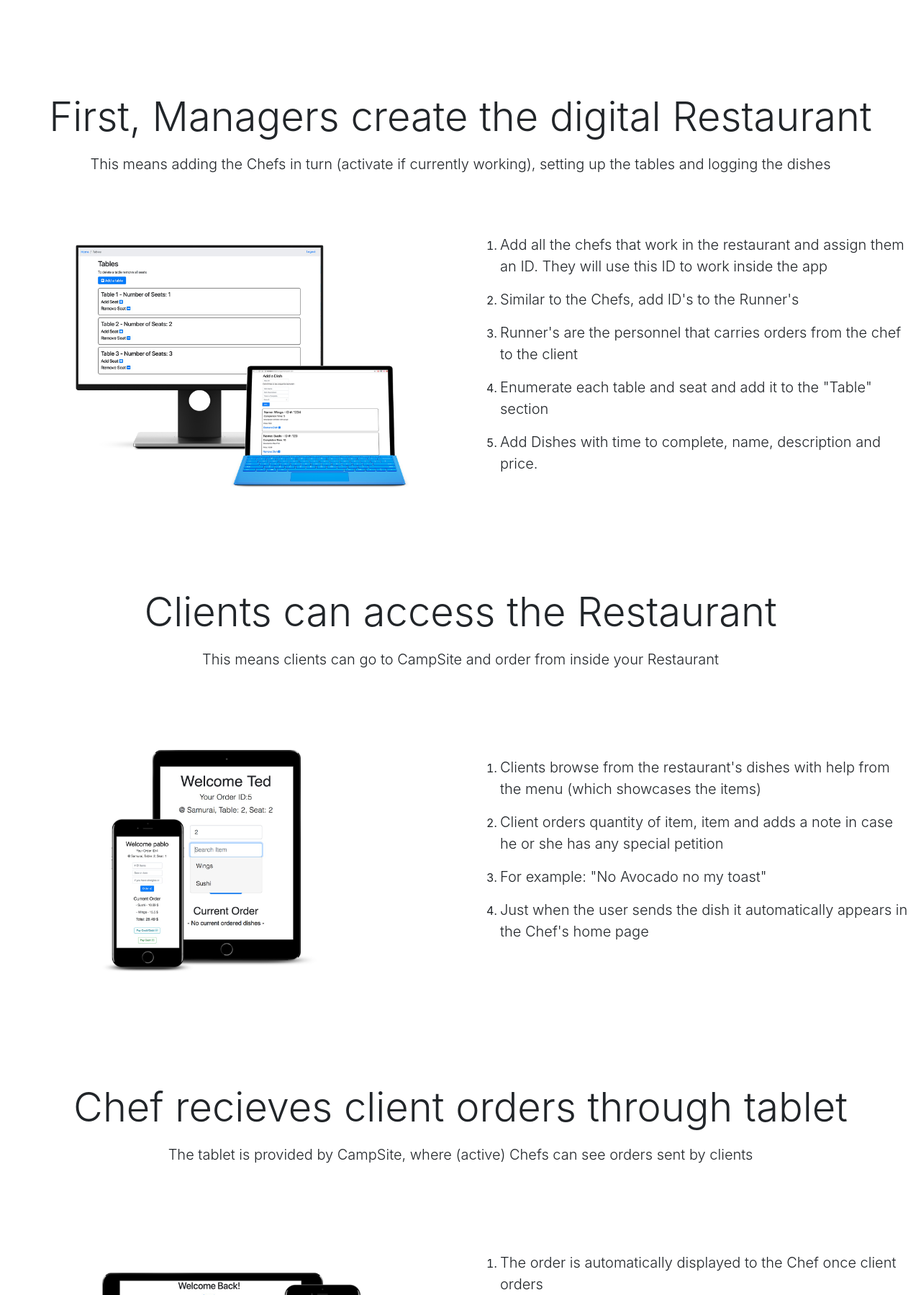
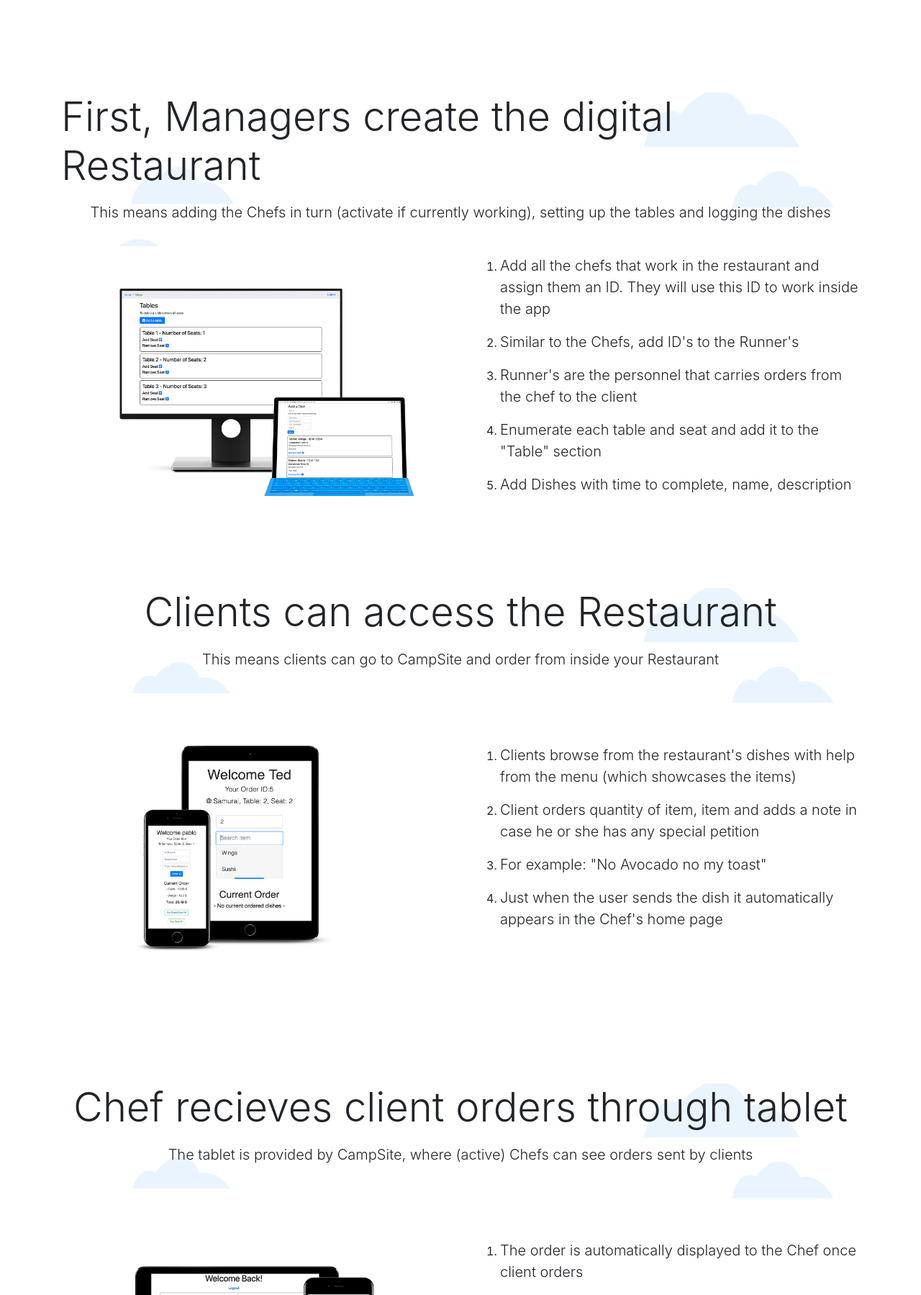
Before and after one commit to pabloare/campsite, a Django app: page /manager/how-it-works in a window 1280 px wide. Shown: the part 677-2476 px from the top of the page at 72% size. Run offline with Django 3.2, Linux system fonts and the light colour scheme; some libraries are stand-ins or nearby versions.

Commit message:
design how it works

```diff
--- a/manager/static/start-manager.css
+++ b/manager/static/start-manager.css
@@ -20,6 +20,12 @@
 .create-res {
   height: 70vh;
   margin-top: 16vh;
+  background-image: url("/static/img/clouds.png");
+  background-repeat: no-repeat;
+  background-position: center;
+  background-attachment: fixed;
+  background-size: cover;
+  overflow: hidden;
 }
 
 .head-div {
--- a/manager/templates/how_it_works.html
+++ b/manager/templates/how_it_works.html
@@ -6,7 +6,7 @@
 {% endblock %}
 
 {% block body %}
-<div class="how-head-div container-fluid">
+<div class="how-head-div container">
 <div style="margin-top:5vh;" class="row justify-content-center">
   <h3 class="display-3">Reinvent Customer Experience </h3>
 </div>
@@ -22,10 +22,12 @@
 </div>
 </div>
 
-<div class="create-res container-fluid">
+<div class="create-res container">
+  <div class="container-fluid">
   <div class="row justify-content-center">
     <h4 class="display-4">First, Managers create the digital Restaurant</h4>
   </div>
+</div>
   <div class="container-fluid">
     <div style="margin-top:1vh;" class="row justify-content-center">
     <p class="lead">This means adding the Chefs in turn (activate if currently working), setting up the tables and logging the dishes</p>
@@ -52,10 +54,13 @@
   </div>
 </div>
 </div>
+<div class="container">
+<div class="create-res row">
+  <div class="container-fluid">
 
-<div class="create-res container-fluid">
   <div class="row justify-content-center">
     <h4 class="display-4">Clients can access the Restaurant</h4>
+  </div>
   </div>
   <div class="container-fluid">
     <div style="margin-top:1vh;" class="row justify-content-center">
@@ -82,11 +87,15 @@
   </div>
 </div>
 </div>
+</div>
 
+<div class="container">
+<div class="create-res row">
+  <div class="container-fluid">
 
-<div class="create-res container-fluid">
   <div class="row justify-content-center">
     <h4 class="display-4">Chef recieves client orders through tablet</h4>
+  </div>
   </div>
   <div class="container-fluid">
     <div style="margin-top:1vh;" class="row justify-content-center">
@@ -113,6 +122,40 @@
   </div>
 </div>
 </div>
+</div>
+<div class="container">
+<div class="create-res row">
+  <div class="container-fluid">
+  <div class="row justify-content-center">
+    <h4 class="display-4">Runners are notified once dishes are ready</h4>
+  </div>
+  </div>
+  <div class="container-fluid">
+    <div style="margin-top:1vh;" class="row justify-content-center">
+    <p class="lead">Similar to the chefs, Runners are provided a terminal where they can see the dishes that are available to be delivered</p>
+  </div>
+</div>
+  <!-- Change style inside html and move all image styles into same class in css file -->
+  <div class="row">
+  <div class="col-sm-6 image-class">
+  <div class="text-center" style="max-width:600px;max-height:700px; margin-top:2vh;">
+  <img style="max-width: 100%;height: auto;"src="{% static 'img/mock10.jpg' %}" class="rounded img-fluid">
+  </div>
+  </div>
+  <div class="col-sm-6 align-self-center">
+    <div style="height:auto; width: auto; margin-top:2vh;">
+      <ol class="align-middle" style="list-decoration:none;">
+        <li><p class="lead">Runners also get notified once the client is ready to pay</p></li>
+        <li><p class="lead">The runner confirms the dishes by touching the dish name</p></li>
+        <li><p class="lead">Runner confirms payment by touching "has payed bill"</p></li>
+        <li><p class="lead">Once the Runner confirms a clients payment the client gets a confirmation screen</p></li>
+
+      </ol>
+    </div>
+  </div>
+</div>
+</div>
+</div>
 
 {% endblock %}
 {% block jslinks %}
```
Also changed, not shown: manager/static/img/mock10.jpg (added).
